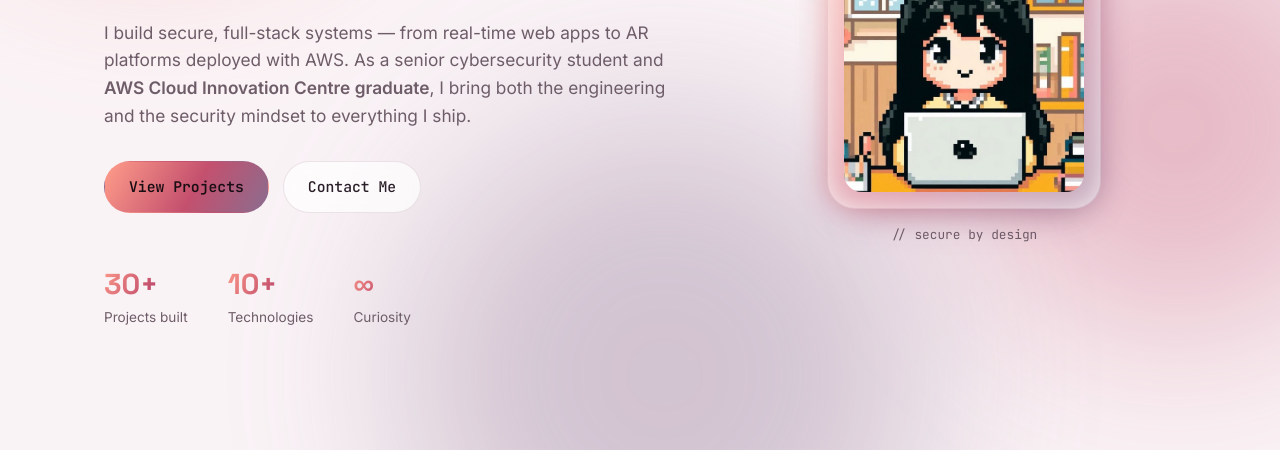
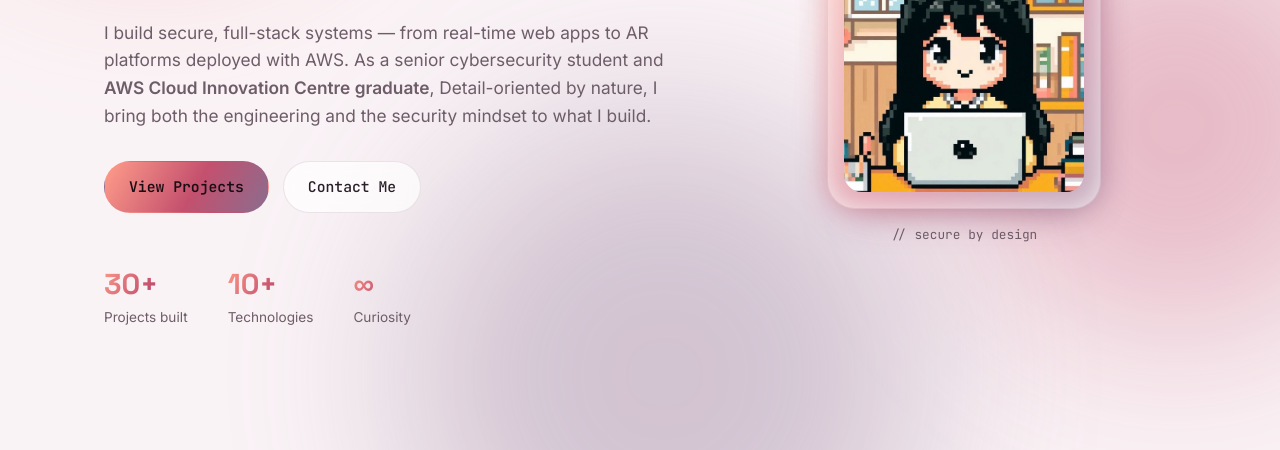
Before and after one commit to aaldaka/aaldaka.github.io, a plain HTML site: page index.html in a window 1280 px wide. Shown: the part 350-800 px from the top of the page. Drawn offline with Linux system fonts and the light colour scheme.

Commit message:
further polishing

```diff
--- a/index.html
+++ b/index.html
@@ -62,7 +62,7 @@
           <p class="hero__summary">
             I build secure, full-stack systems — from real-time web apps to AR platforms
             deployed with AWS. As a senior cybersecurity student and <strong>AWS Cloud Innovation Centre graduate</strong>,
-            I bring both the engineering and the security mindset to everything I ship.
+            Detail-oriented by nature, I bring both the engineering and the security mindset to what I build.
           </p>
 
           <div class="hero__cta">
```
Also changed, not shown: 1 other file.
